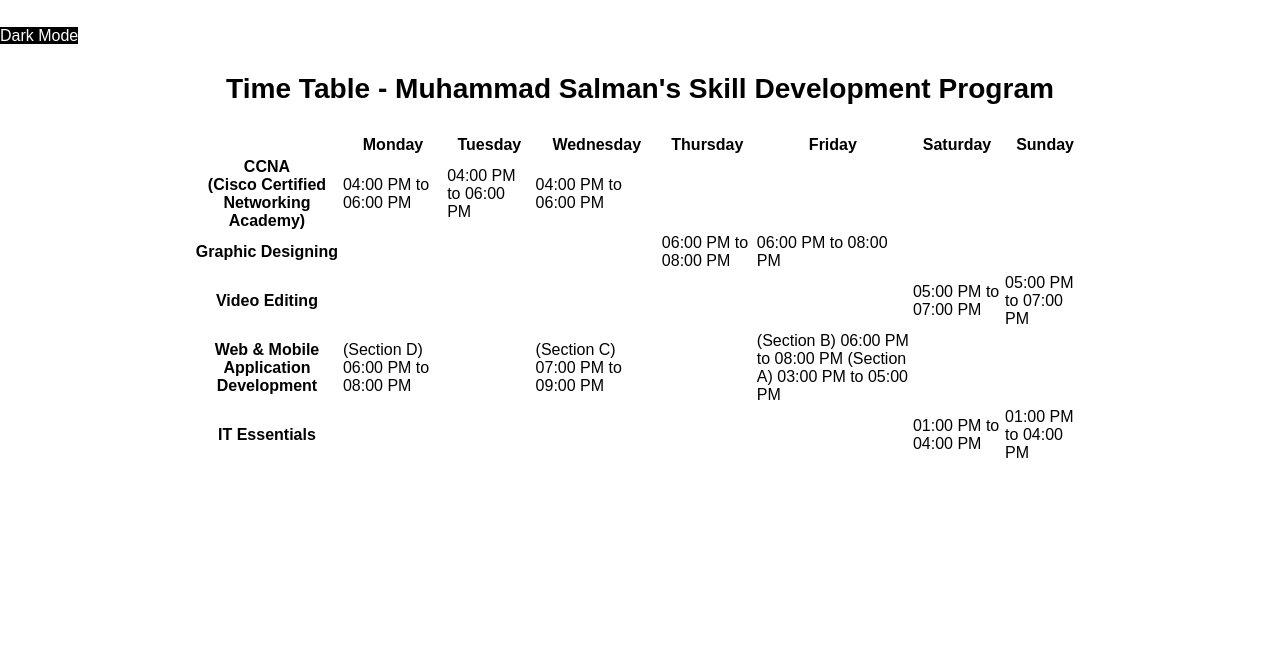
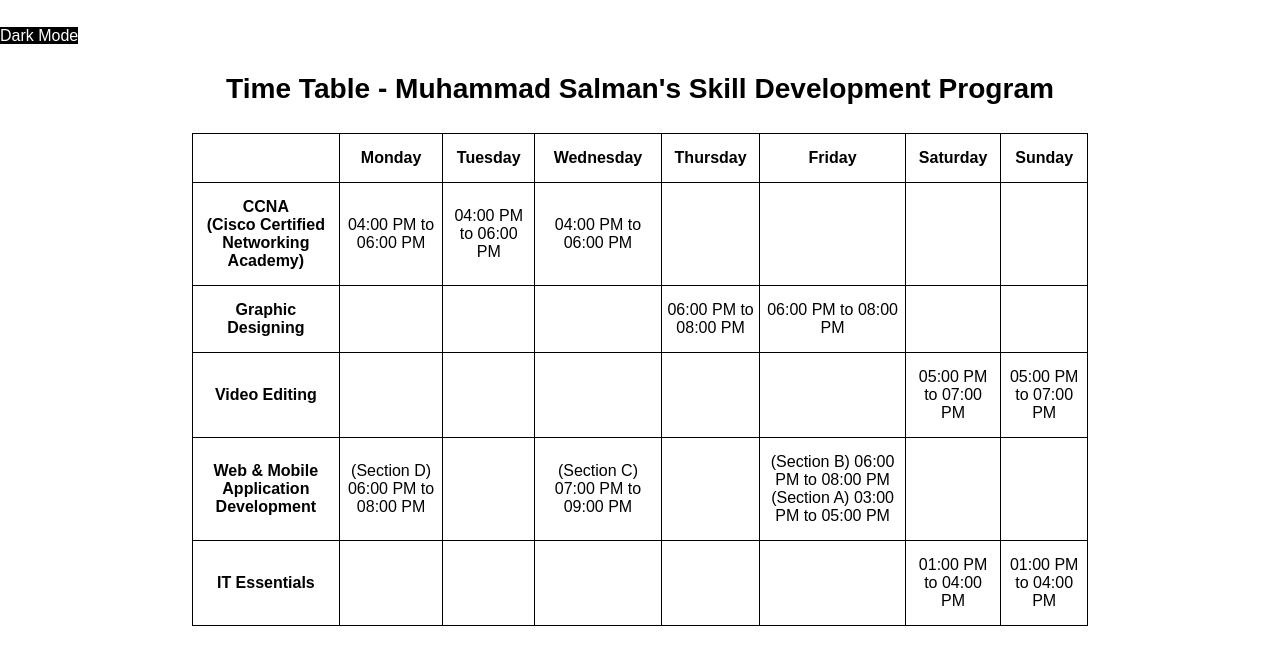
Before and after one commit to m-salman004/Time-Table, a plain HTML site: page Index.html in a window 1280 px wide. Shown: the part 74-738 px from the top of the page. Drawn offline with Linux system fonts and the light colour scheme; a web font is replaced by a local one.

Commit message:
Styling Table

```diff
--- a/CSS/style.css
+++ b/CSS/style.css
@@ -25,3 +25,17 @@ a {
     font-size: x-large;
     font-family: sans-serif;
 }
+table,
+th,
+td {
+    border-collapse: collapse;
+    border: 1px solid black;
+    border-color: black;
+}
+table {
+    width: 100%;
+}
+th, td {
+    padding: 15px 5px;
+    text-align: center;
+}
```
